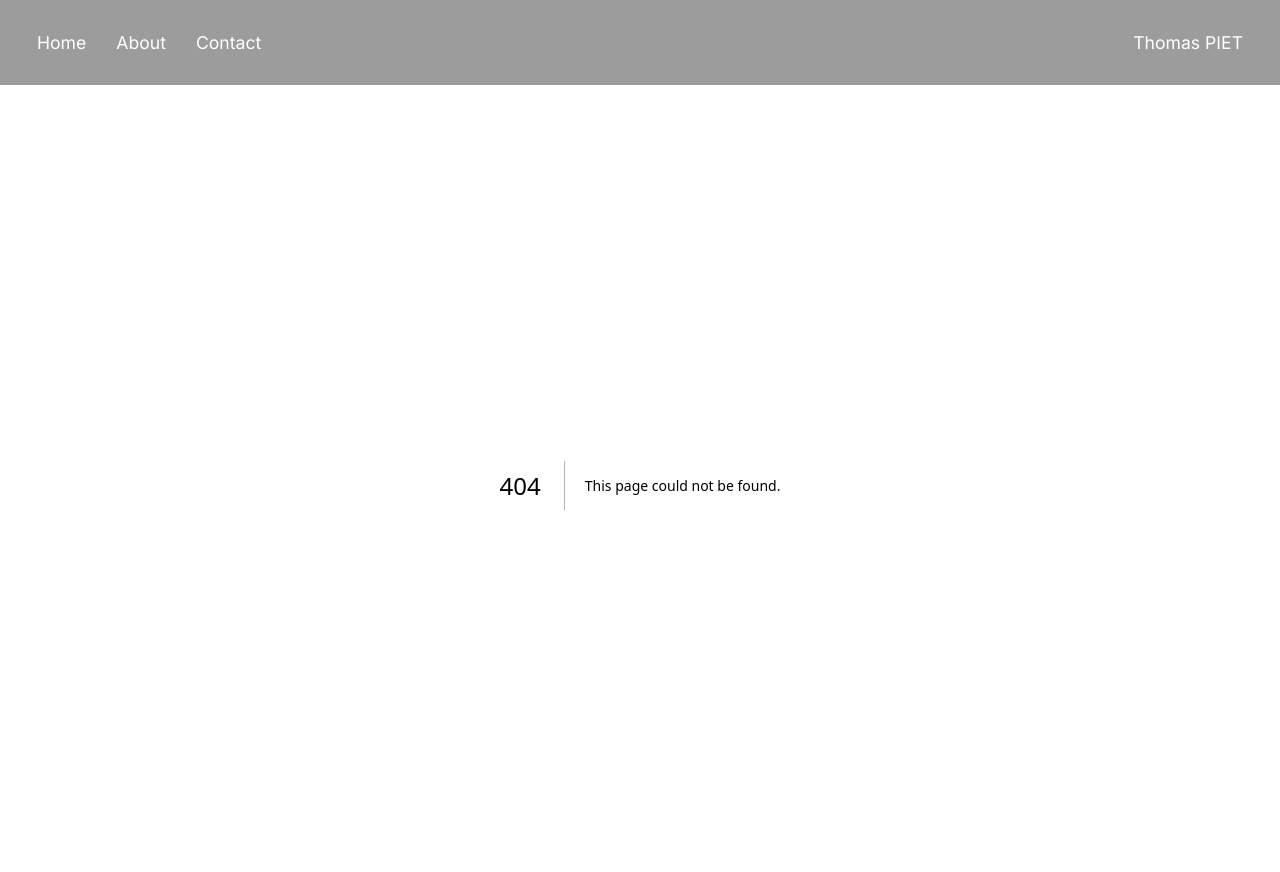
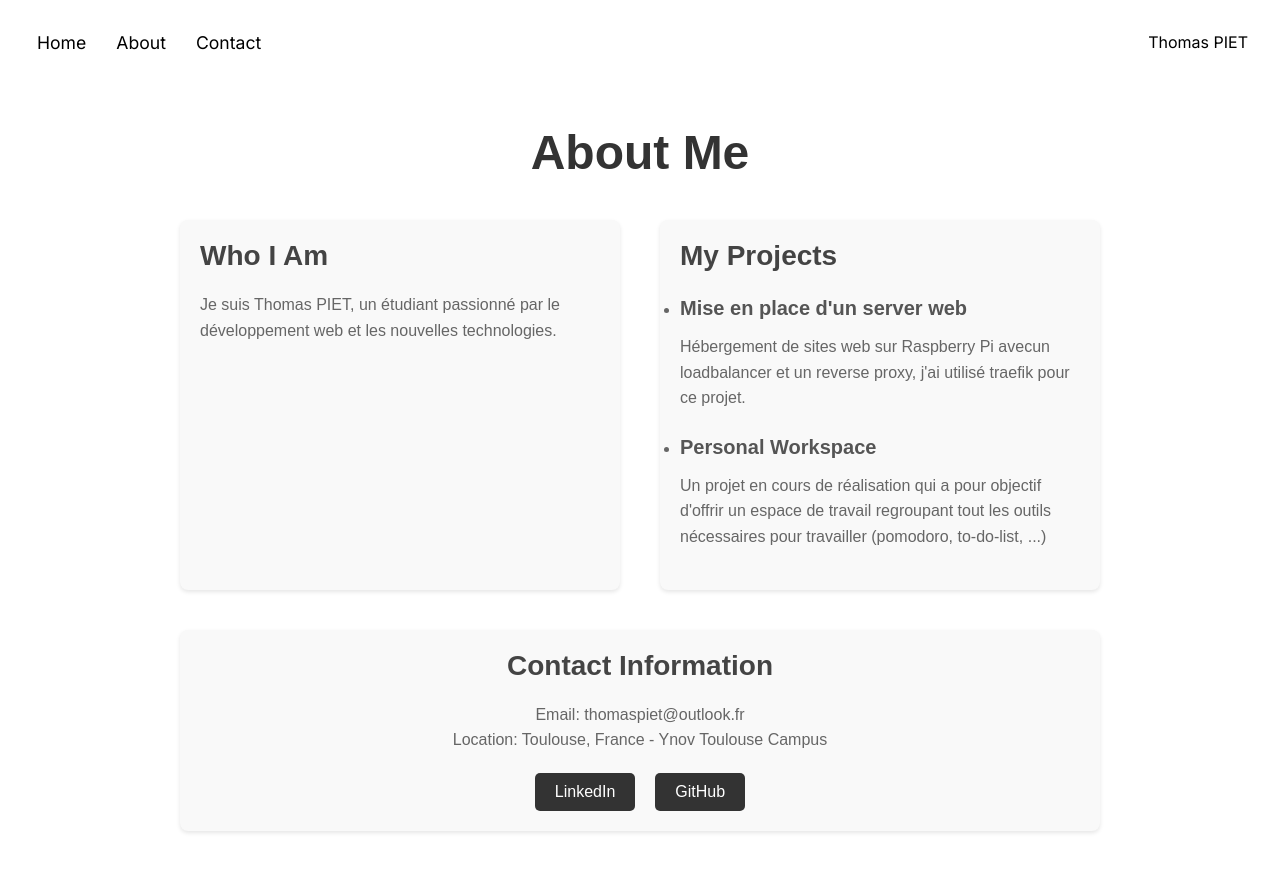
Before and after one commit to ThomasPIET/portofolioV0, a Next.js app: page /about in a window 1280 px wide. Before the commit this address had no page. Shown: the top 872 px of the page. Built offline with nearby package versions, Linux system fonts and the light colour scheme.

Commit message:
add redirection link for social

```diff
--- /dev/null
+++ b/src/app/about/page.js
@@ -0,0 +1,53 @@
+"use client"
+
+import styles from './page.module.css'
+import { useState, useEffect } from 'react'
+
+export default function About() {
+  const [isVisible, setIsVisible] = useState(false);
+
+  useEffect(() => {
+    setIsVisible(true);
+  }, []);
+
+  return (
+    <div className={`${styles.aboutContainer} ${isVisible ? styles.visible : ''}`}>
+      <h1 className={styles.title}>About Me</h1>
+
+      <div className={styles.grid}>
+        <section className={styles.section}>
+          <h2>Who I Am</h2>
+          <p>Je suis Thomas PIET, un étudiant passionné par le développement web et les nouvelles technologies.</p>
+        </section>
+
+        <section className={styles.section}>
+          <h2>My Projects</h2>
+          <ul>
+            <li className={styles.projectItem}>
+              {/* eslint-disable-next-line react/no-unescaped-entities */}
+              <h3>Mise en place d'un server web</h3>
+              <p>Hébergement de sites web sur Raspberry Pi avec
+                {/* eslint-disable-next-line react/no-unescaped-entities */}
+               un loadbalancer et un reverse proxy, j'ai utilisé traefik pour ce projet. </p>
+            </li>
+            <li className={styles.projectItem}>
+              <h3>Personal Workspace</h3>
+              {/* eslint-disable-next-line react/no-unescaped-entities */}
+              <p>Un projet en cours de réalisation qui a pour objectif d'offrir un espace de travail regroupant tout les outils nécessaires pour travailler (pomodoro, to-do-list, ...) </p>
+            </li>
+          </ul>
+        </section>
+      </div>
+
+      <section className={`${styles.section} ${styles.contact}`}>
+        <h2>Contact Information</h2>
+        <p>Email: thomaspiet@outlook.fr</p>
+        <p>Location: Toulouse, France - Ynov Toulouse Campus</p>
+        <div className={styles.socialLinks}>
+          <a href="#" className={styles.socialLink}>LinkedIn</a>
+          <a href="#" className={styles.socialLink}>GitHub</a>
+        </div>
+      </section>
+    </div>
+  )
+}
--- /dev/null
+++ b/src/app/about/page.module.css
@@ -0,0 +1,98 @@
+.aboutContainer {
+    max-width: 1000px;
+    margin: 0 auto;
+    padding: 40px;
+    font-family: Arial, sans-serif;
+    opacity: 0;
+    transform: translateY(20px);
+    transition: opacity 0.5s, transform 0.5s;
+}
+
+.visible {
+    opacity: 1;
+    transform: translateY(0);
+}
+
+.title {
+    font-size: 48px;
+    color: #333;
+    margin-bottom: 40px;
+    text-align: center;
+}
+
+.grid {
+    display: grid;
+    grid-template-columns: 1fr 1fr;
+    gap: 40px;
+}
+
+.section {
+    margin-bottom: 40px;
+    padding: 20px;
+    background-color: #f9f9f9;
+    border-radius: 8px;
+    box-shadow: 0 2px 4px rgba(0, 0, 0, 0.1);
+    transition: transform 0.3s;
+}
+
+.section:hover {
+    transform: translateY(-5px);
+}
+
+.section h2 {
+    font-size: 28px;
+    color: #444;
+    margin-bottom: 20px;
+}
+
+.section p, .section ul {
+    font-size: 16px;
+    line-height: 1.6;
+    color: #666;
+}
+
+.projectItem {
+    margin-bottom: 20px;
+}
+
+.projectItem h3 {
+    font-size: 20px;
+    color: #555;
+    margin-bottom: 10px;
+}
+
+.contact {
+    text-align: center;
+}
+
+.socialLinks {
+    margin-top: 20px;
+}
+
+.socialLink {
+    display: inline-block;
+    margin: 0 10px;
+    padding: 10px 20px;
+    background-color: #333;
+    color: white;
+    text-decoration: none;
+    border-radius: 5px;
+    transition: background-color 0.3s;
+}
+
+.socialLink:hover {
+    background-color: #0056b3;
+}
+
+@keyframes fadeIn {
+    from {
+        opacity: 0;
+    }
+    to {
+        opacity: 1;
+    }
+}
+
+.section {
+    animation: fadeIn 1s ease-out;
+}
--- a/src/components/header/index.jsx
+++ b/src/components/header/index.jsx
@@ -6,7 +6,7 @@ import styles from './style.module.css';
 
 export default function Header() {
   const pathname = usePathname();
-  const isContactPage = pathname === '/contact';
+  const isContactPage = pathname === '/contact' || pathname === '/about';
 
   return (
     <div className={isContactPage ? styles.containerHeaderContact : styles.containerHeader}>
```
